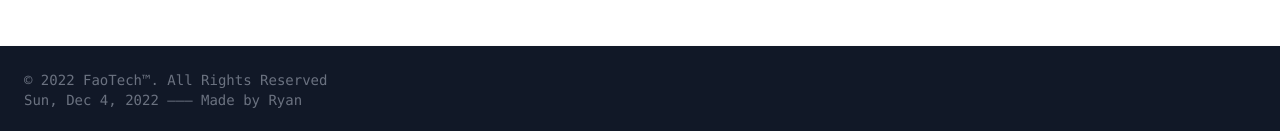
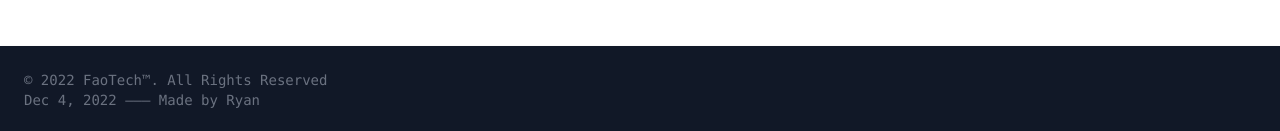
Before and after one commit to ryanpratama14/faotech-form-app, a React (Create React App) app: page / in a window 1280 px wide. Shown: the part 2196-2327 px from the top of the page. Built offline with nearby package versions, Linux system fonts and the light colour scheme.

Commit message:
design updated

```diff
--- a/src/Footer.js
+++ b/src/Footer.js
@@ -9,7 +9,7 @@ const Footer = () => {
           FaoTech™
         </a>
         . All Rights Reserved <br />
-        Sun, Dec 4, 2022 ——— Made by Ryan
+        Dec 4, 2022 ——— Made by Ryan
         {/*  */}
       </span>
     </footer>
```
